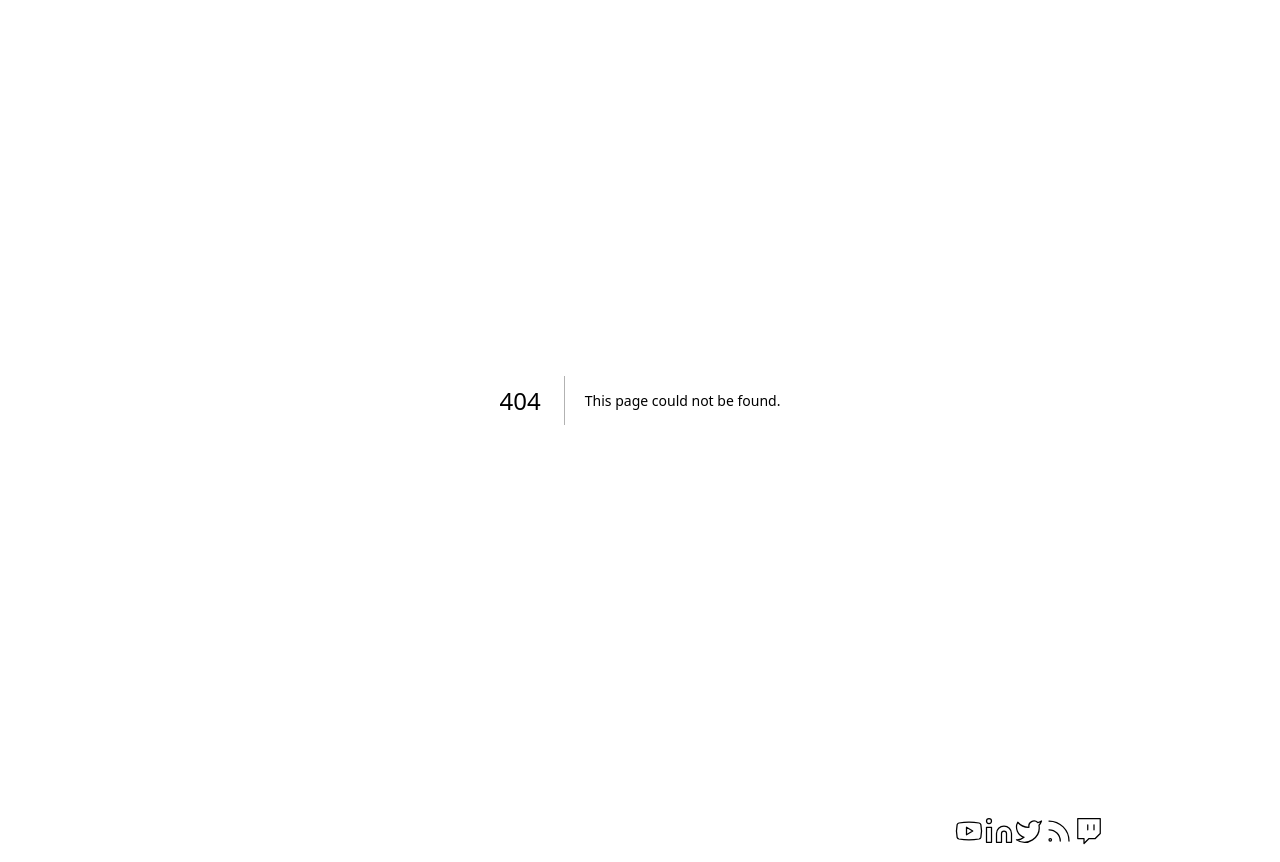
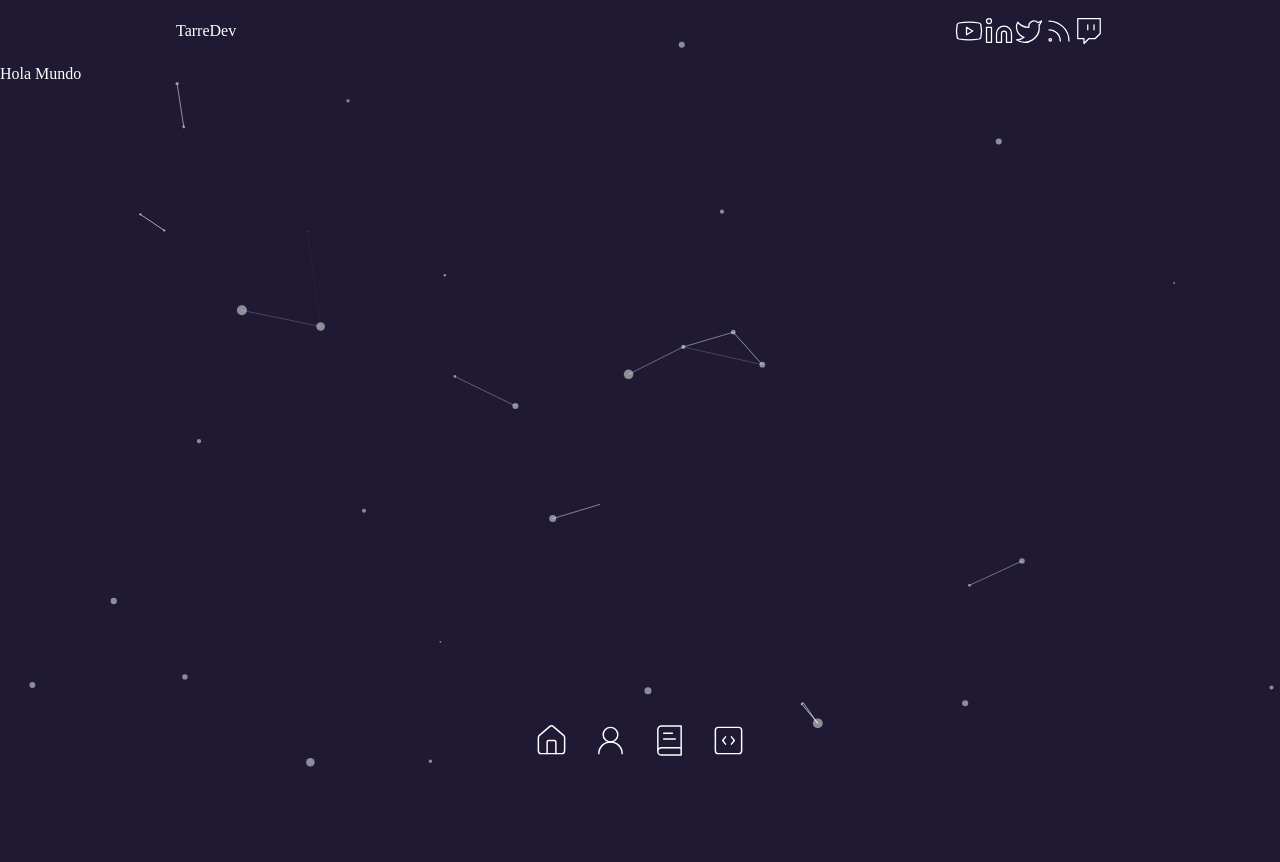
Before and after one commit to Emilianolandi/portafolioi, a Next.js app: page /about-me in a window 1280 px wide. Before the commit this address had no page. After the commit the page ends 800 px from the top, so only its background shows below. Built offline with nearby package versions, Linux system fonts and the light colour scheme.

Commit message:
header arriba

```diff
--- /dev/null
+++ b/app/(routes)/about-me/page.tsx
@@ -0,0 +1,17 @@
+import ContainerPage from "@/component/conteiner";
+import CoverParticles from "@/component/cover-particles";
+import TransitionPage from "@/component/transition-pages";
+
+const PageAboutMe=() =>{
+    return(
+       <>
+       <CoverParticles/>
+       <TransitionPage/>
+       <ContainerPage>
+        <p>Hola Mundo</p>
+       </ContainerPage>
+       </>
+    );
+}
+
+export default PageAboutMe
--- /dev/null
+++ b/app/(routes)/services/page.tsx
@@ -0,0 +1,7 @@
+const Services=() =>{
+    return(
+        <div>From</div>
+    );
+}
+
+export default Services
--- a/app/globals.css
+++ b/app/globals.css
@@ -51,7 +51,7 @@ main{
 }
 
 @media (min-width: 600px) {
-  .Datos h1{
+  .Datos {
     display: flex;
     padding: 20px;
 
@@ -71,7 +71,7 @@ main{
 .icons-container {
   display: flex;
   justify-content: center;
-  gap: 75rem; /* Espacio entre íconos */
+  gap: 5rem; /* Espacio entre íconos */
 }
 
 .icons-container a {
@@ -85,7 +85,7 @@ main{
   color: #ead9fa;
 }
 @media (min-width: 600px) {
-  .Texto-inicio h2 {
+  .Texto-inicio  {
       font-size: 15px; /* Tamaño del texto en pantallas grandes */
       margin-bottom: 15px; /* Espacio inferior en pantallas grandes */
       text-align: left; /* Alinear a la izquierda en pantallas grandes */
@@ -111,15 +111,15 @@ main{
 padding: 20px;
   margin-left: auto;
   margin-right: auto;
-  margin-bottom: 0.5rem; /* 8px */
-  font-size: 1.25rem; /* 20px */
+  margin-bottom: 8px; /* 8px */
+  font-size: 1rem; /* 20px */
 }
 
 @media (min-width: 768px) {
   .Contenedor-boton  {
       margin-left: 0;
       margin-right: 0;
-      margin-bottom: 1rem; /* 32px */
+      margin-bottom: 32px; /* 32px */
   }
 }
 
@@ -190,14 +190,14 @@ padding: 20px;
 /*///////////////////// CONTENIDO INICIO///////////////// */
 
 .Texto-inicio {
-  margin-bottom: 25rem; /* mb-5 */
+  margin-bottom: 5rem; /* mb-5 */
   font-size: 30px; /* text-9xl */
 }
 
 @media (min-width: 768px) {
   .texto-inicio {
-      font-size: 5rem; /* md:text-7xl */
-      margin-bottom: 5rem; /* md:mb-20 */
+      font-size: 3rem; /* md:text-7xl */
+      margin-bottom: 3rem; /* md:mb-20 */
   }
 }
 
--- a/app/layout.tsx
+++ b/app/layout.tsx
@@ -33,9 +33,9 @@ export default function RootLayout({
         </style>
       </head>
       <body>
+        <Header />
         <Navbar />
         {children}
-        <Header />
       </body>
     </html>
   );
--- /dev/null
+++ b/component/conteiner.tsx
@@ -0,0 +1,15 @@
+interface ContainerProps{
+    children:React.ReactNode
+}
+
+const ContainerPage = (props: ContainerProps) => {
+    const { children } = props
+
+    return (
+        <div className="w-full max-w-6xl px-4 pb-40 mx-auto mt-40 md:pb-0 md:px-6">
+            {children}
+        </div>
+    );
+}
+
+export default ContainerPage;
--- a/component/header.tsx
+++ b/component/header.tsx
@@ -10,14 +10,16 @@ import { socialNetworks } from "@/data"
 const Header = () => {
     return(
 
-        <MotionTransition position="bottom" className="absolute z-40 inline-block w-full top-5 md:top-10">
+      <MotionTransition position="bottom" className="absolute z-40 inline-block w-full top-5 md:top-10">
             <header>
-
-                <div className="container justify-between max-w-13xl mx-auto md:flex">
+                <div className="container justify-between max-w-6xl mx-auto md:flex">
                     <Link href='/'>
-
+                        <h1 className="my-3 text-4xl font-bold text-center md:text-left">
+                            Tarre
+                            <span className="text-secondary">Dev</span>
+                        </h1>
                     </Link>
-                    <div className="flex items-center justify-center gap-15">
+                    <div className="flex items-center justify-center gap-7">
                         {socialNetworks.map(({ logo, src, id }) => (
                             <Link
                                 key={id}
@@ -34,5 +36,4 @@ const Header = () => {
         </MotionTransition>
     );
 }
-
 export default Header
--- a/component/introduccion.tsx
+++ b/component/introduccion.tsx
@@ -19,7 +19,10 @@ const Introduction = () =>{
                         </h1>
         <Image src="/home-4.png" priority width={500} height={500} alt="profile" />
       </div>
+
+
       <div className="flex-1 max-w-md text-center md:text-left md:order-1"> {/* Estilo para el texto */}
+
   <h2 className="Texto-inicio"> {/* Cambié text-6xl por text-7xl */}
   <br />
   <br />
@@ -44,6 +47,7 @@ const Introduction = () =>{
             repeat={Infinity}
             className="font-bold text-secondary"
           />
+
         <p className='Impresion'>
           <br />
           <br />
@@ -63,7 +67,6 @@ const Introduction = () =>{
 
         </div>
         </h2>
-
       </div>
         </div>
     </div>
```
